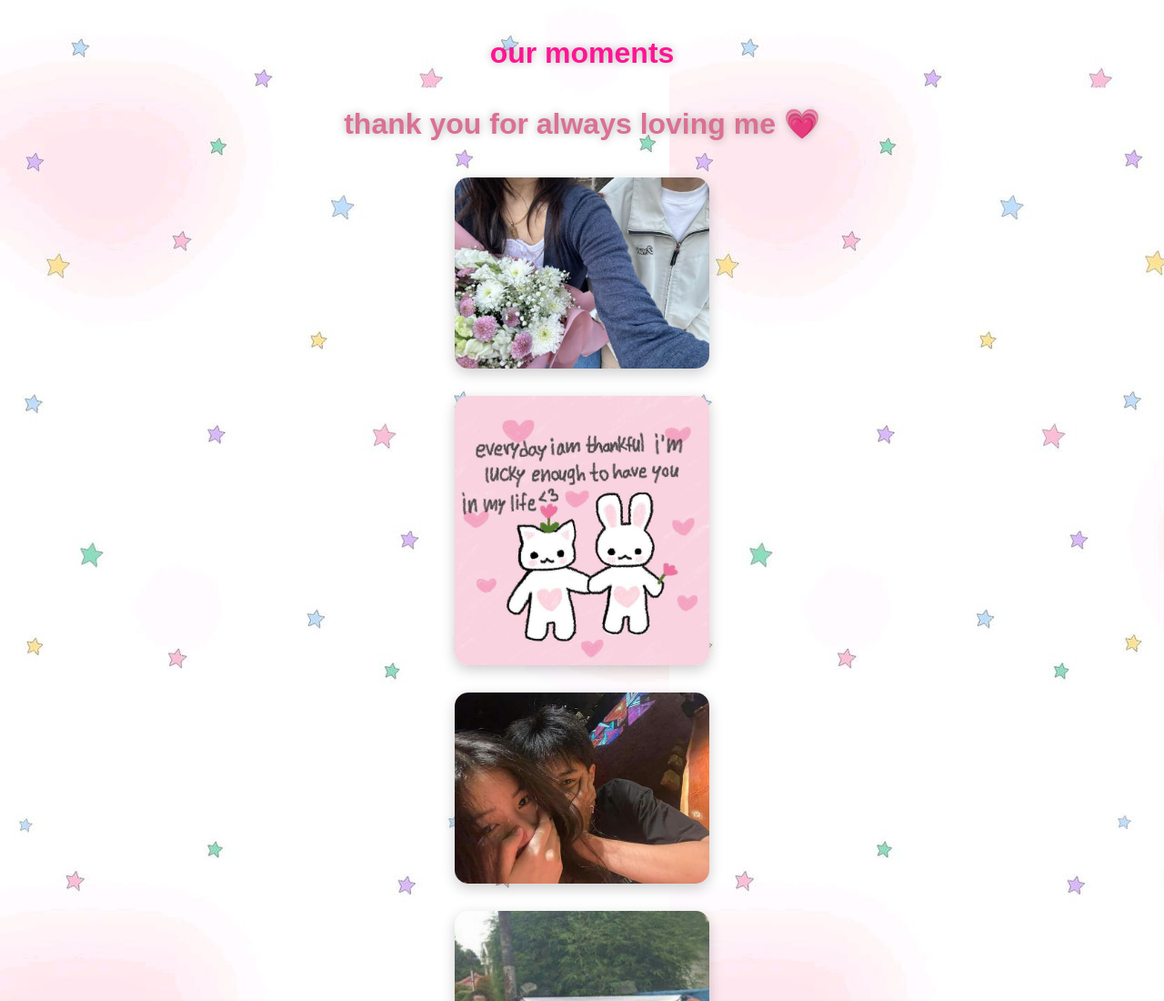
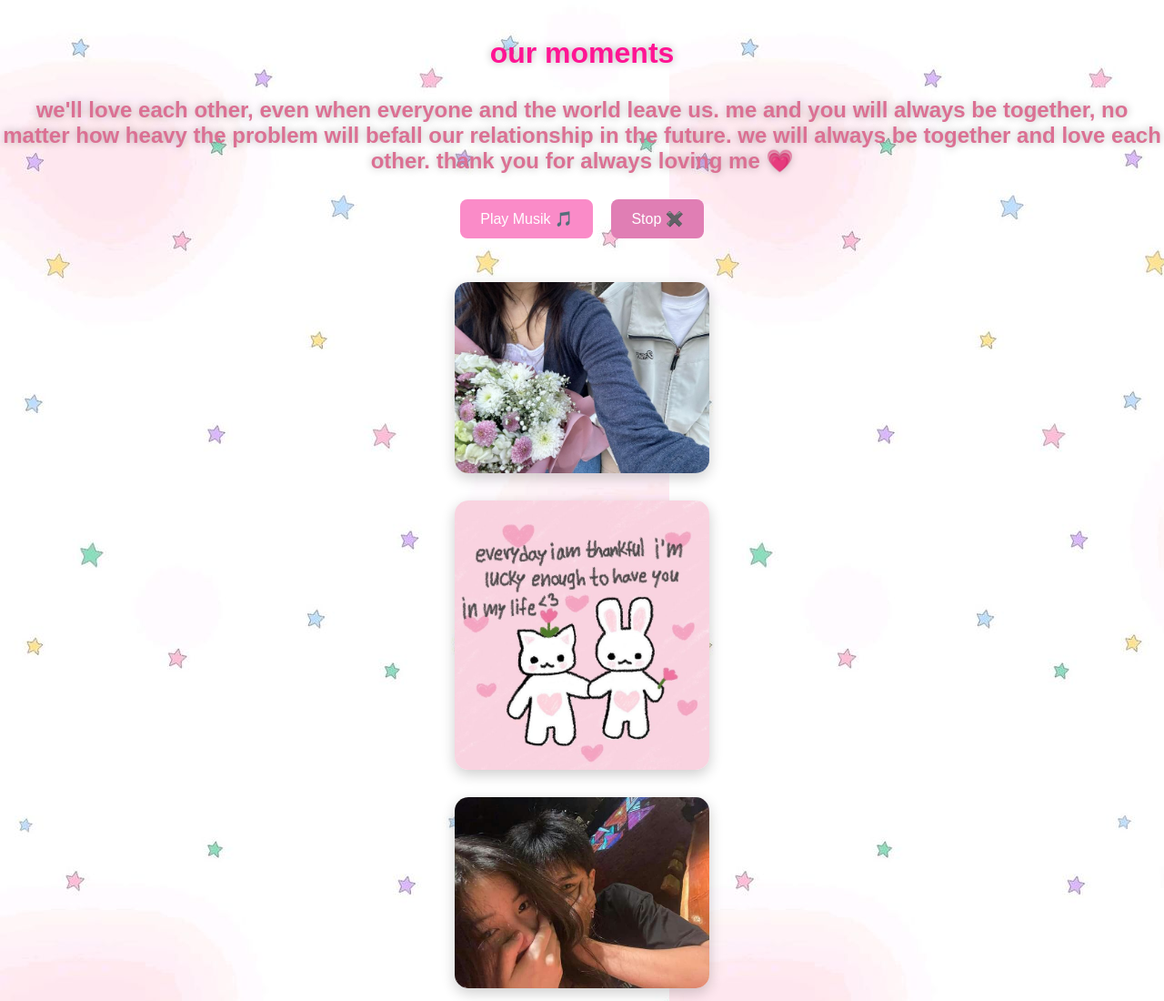
Before and after one commit to naylashafira/img-scroll, a plain HTML site: page index1.html in a window 1280 px wide. Shown: the top 1100 px of the page at 91% size. Drawn offline with Linux system fonts and the light colour scheme.

Commit message:
Implement audio controls and update content
Added audio playback functionality with play and stop buttons.

```diff
--- a/index1.html
+++ b/index1.html
@@ -26,11 +26,44 @@
 
     h2 {
         color: palevioletred;
-        margin-top: 40px;
-        font-size: 32px;
+        margin-top: 30px;
+        font-size: 16;
         font-weight: bold;
         text-shadow: 0 0 10px rgba(0,0,0,0.3);
     }
+
+button {
+  padding: 12px 22px;
+  margin: 8px;
+  font-size: 16px;
+  border: none;
+  border-radius: 8px;
+  cursor: pointer;
+  transition: 0.3s ease;
+}
+
+/* Tombol Play */
+button:nth-of-type(1) {
+  background-color: #fa8bc8;
+  color: white;
+}
+
+button:nth-of-type(1):hover {
+  background-color: #fa8bc8;
+  transform: scale(1.05);
+}
+
+/* Tombol Stop */
+button:nth-of-type(2) {
+  background-color: #e07eb4;
+  color: white;
+}
+
+button:nth-of-type(2):hover {
+  background-color: #e07eb4;
+  transform: scale(1.05);
+}
+
 
     .container {
         margin-top: 40px;
@@ -47,13 +80,31 @@
         border-radius: 15px;
         box-shadow: 0 5px 15px rgba(0,0,0,0.2);
     }
+
+    p {
+        color: black;
+        text-align: center;
+        font-size: medium;
+        font-style: italic;
+        margin-top: auto;
+        font-weight: bold;
+
+    }
 </style>
 
 </head>
 <body>
 
     <h1>our moments</h1>
-    <h2>thank you for always loving me 💗</h2>
+    <h2>we'll love each other, even when everyone and the world leave us.
+         me and you will always be together, no matter how heavy the problem will befall our relationship in the future. we will always be together and love each other.
+
+            thank you for always loving me 💗</h2>
+
+    <audio id="musik" src="Taylor_Swift_-_Daylight.mp3"></audio>
+
+<button onclick="playMusic()">Play Musik 🎵</button>
+<button onclick="stopMusic()">Stop ✖️</button>
 
     <div class="container">
         <img src="bucin1.jpg" alt="Foto 1">
@@ -62,5 +113,18 @@
         <img src="bucin4.jpg" alt="Foto 4">
     </div>
 
+
+    <script>
+function playMusic() {
+  document.getElementById("musik").play();
+}
+
+function stopMusic() {
+  const audio = document.getElementById("musik");
+  audio.pause();
+  audio.currentTime = 0;
+}
+</script>
+
 </body>
 </html>
```
